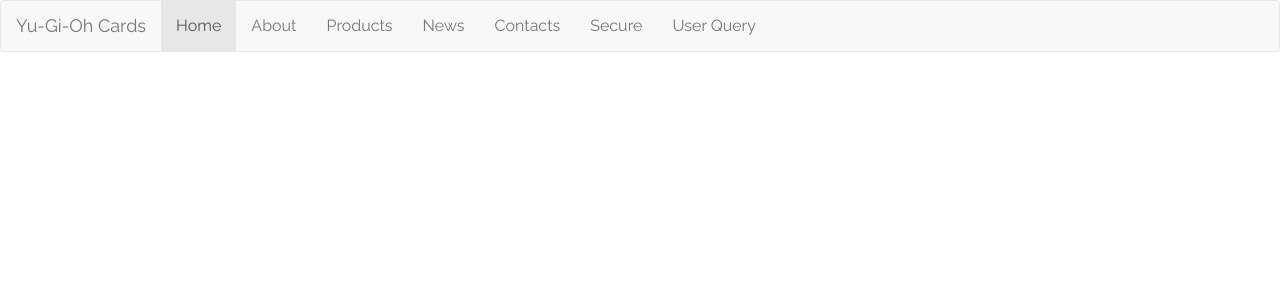
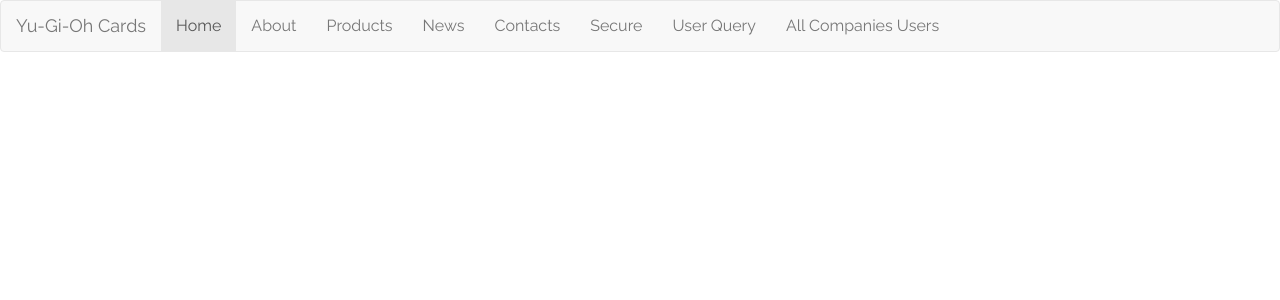
Before and after one commit to codingNinjaSatoshiSeven/php_homework, a PHP site: page /company/ in a window 1280 px wide. Shown: the top 300 px of the page. Run offline with PHP 8.4, Linux system fonts and the light colour scheme.

Commit message:
[updaet] update nav

```diff
--- a/public_html/company/about.php
+++ b/public_html/company/about.php
@@ -27,6 +27,7 @@
         <li><a href="/company/contacts.php">Contacts</a></li>
         <li><a href="/company/secure.php">Secure</a></li>
         <li><a href="/company/user-query.php">User Query</a></li>
+        <li><a href="/company/all-companies-users.php">All Companies Users</a></li>
         <?php if($isLoggedIn): ?>
             <li><a href="/company/logout.php">Logout</a></li>
         <?php endif; ?>
--- a/public_html/company/all-companies-users.php
+++ b/public_html/company/all-companies-users.php
@@ -30,6 +30,7 @@
           <li><a href="/company/contacts.php">Contacts</a></li>
           <li><a href="/company/secure.php">Secure</a></li>
           <li><a href="/company/user-query.php">User Query</a></li>
+          <li><a href="/company/all-companies-users.php">All Companies Users</a></li>
           <?php if($isLoggedIn): ?>
               <li><a href="/company/logout.php">Logout</a></li>
           <?php endif; ?>
--- a/public_html/company/contacts.php
+++ b/public_html/company/contacts.php
@@ -27,6 +27,7 @@
         <li><a href="/company/contacts.php">Contacts</a></li>
         <li><a href="/company/secure.php">Secure</a></li>
         <li><a href="/company/user-query.php">User Query</a></li>
+        <li><a href="/company/all-companies-users.php">All Companies Users</a></li>
         <?php if($isLoggedIn): ?>
             <li><a href="/company/logout.php">Logout</a></li>
         <?php endif; ?>
--- a/public_html/company/dashboard.php
+++ b/public_html/company/dashboard.php
@@ -27,6 +27,7 @@
         <li><a href="/company/contacts.php">Contacts</a></li>
         <li><a href="/company/secure.php">Secure</a></li>
         <li><a href="/company/user-query.php">User Query</a></li>
+        <li><a href="/company/all-companies-users.php">All Companies Users</a></li>
         <?php if($isLoggedIn): ?>
             <li><a href="/company/logout.php">Logout</a></li>
         <?php endif; ?>
--- a/public_html/company/db-result.php
+++ b/public_html/company/db-result.php
@@ -27,6 +27,7 @@
           <li><a href="/company/contacts.php">Contacts</a></li>
           <li><a href="/company/secure.php">Secure</a></li>
           <li><a href="/company/user-query.php">User Query</a></li>
+          <li><a href="/company/all-companies-users.php">All Companies Users</a></li>
           <?php if($isLoggedIn): ?>
               <li><a href="/company/logout.php">Logout</a></li>
           <?php endif; ?>
--- a/public_html/company/index.php
+++ b/public_html/company/index.php
@@ -28,6 +28,7 @@
             <li><a href="/company/contacts.php">Contacts</a></li>
             <li><a href="/company/secure.php">Secure</a></li>
             <li><a href="/company/user-query.php">User Query</a></li>
+            <li><a href="/company/all-companies-users.php">All Companies Users</a></li>
             <?php if($isLoggedIn): ?>
                 <li><a href="/company/logout.php">Logout</a></li>
             <?php endif; ?>
--- a/public_html/company/news.php
+++ b/public_html/company/news.php
@@ -27,6 +27,7 @@
         <li><a href="/company/contacts.php">Contacts</a></li>
         <li><a href="/company/secure.php">Secure</a></li>
         <li><a href="/company/user-query.php">User Query</a></li>
+        <li><a href="/company/all-companies-users.php">All Companies Users</a></li>
         <?php if($isLoggedIn): ?>
             <li><a href="/company/logout.php">Logout</a></li>
         <?php endif; ?>
--- a/public_html/company/product-detail.php
+++ b/public_html/company/product-detail.php
@@ -54,6 +54,7 @@
         <li><a href="/company/contacts.php">Contacts</a></li>
         <li><a href="/company/secure.php">Secure</a></li>
         <li><a href="/company/user-query.php">User Query</a></li>
+        <li><a href="/company/all-companies-users.php">All Companies Users</a></li>
         <?php if($isLoggedIn): ?>
             <li><a href="/company/logout.php">Logout</a></li>
         <?php endif; ?>
--- a/public_html/company/product-last-visit-history.php
+++ b/public_html/company/product-last-visit-history.php
@@ -28,6 +28,7 @@
         <li><a href="/company/contacts.php">Contacts</a></li>
         <li><a href="/company/secure.php">Secure</a></li>
         <li><a href="/company/user-query.php">User Query</a></li>
+        <li><a href="/company/all-companies-users.php">All Companies Users</a></li>
         <?php if($isLoggedIn): ?>
             <li><a href="/company/logout.php">Logout</a></li>
         <?php endif; ?>
--- a/public_html/company/product-most-visited.php
+++ b/public_html/company/product-most-visited.php
@@ -28,6 +28,7 @@
         <li><a href="/company/contacts.php">Contacts</a></li>
         <li><a href="/company/secure.php">Secure</a></li>
         <li><a href="/company/user-query.php">User Query</a></li>
+        <li><a href="/company/all-companies-users.php">All Companies Users</a></li>
         <?php if($isLoggedIn): ?>
             <li><a href="/company/logout.php">Logout</a></li>
         <?php endif; ?>
--- a/public_html/company/products.php
+++ b/public_html/company/products.php
@@ -27,6 +27,7 @@
         <li><a href="/company/contacts.php">Contacts</a></li>
         <li><a href="/company/secure.php">Secure</a></li>
         <li><a href="/company/user-query.php">User Query</a></li>
+        <li><a href="/company/all-companies-users.php">All Companies Users</a></li>
         <?php if($isLoggedIn): ?>
             <li><a href="/company/logout.php">Logout</a></li>
         <?php endif; ?>
--- a/public_html/company/secure.php
+++ b/public_html/company/secure.php
@@ -53,6 +53,7 @@
           <li><a href="/company/contacts.php">Contacts</a></li>
           <li><a href="/company/secure.php">Secure</a></li>
           <li><a href="/company/user-query.php">User Query</a></li>
+          <li><a href="/company/all-companies-users.php">All Companies Users</a></li>
           <?php if($isLoggedIn): ?>
               <li><a href="/company/logout.php">Logout</a></li>
           <?php endif; ?>
--- a/public_html/company/user-query.php
+++ b/public_html/company/user-query.php
@@ -27,6 +27,7 @@
           <li><a href="/company/contacts.php">Contacts</a></li>
           <li><a href="/company/secure.php">Secure</a></li>
           <li><a href="/company/user-query.php">User Query</a></li>
+          <li><a href="/company/all-companies-users.php">All Companies Users</a></li>
           <?php if($isLoggedIn): ?>
               <li><a href="/company/logout.php">Logout</a></li>
           <?php endif; ?>
```
